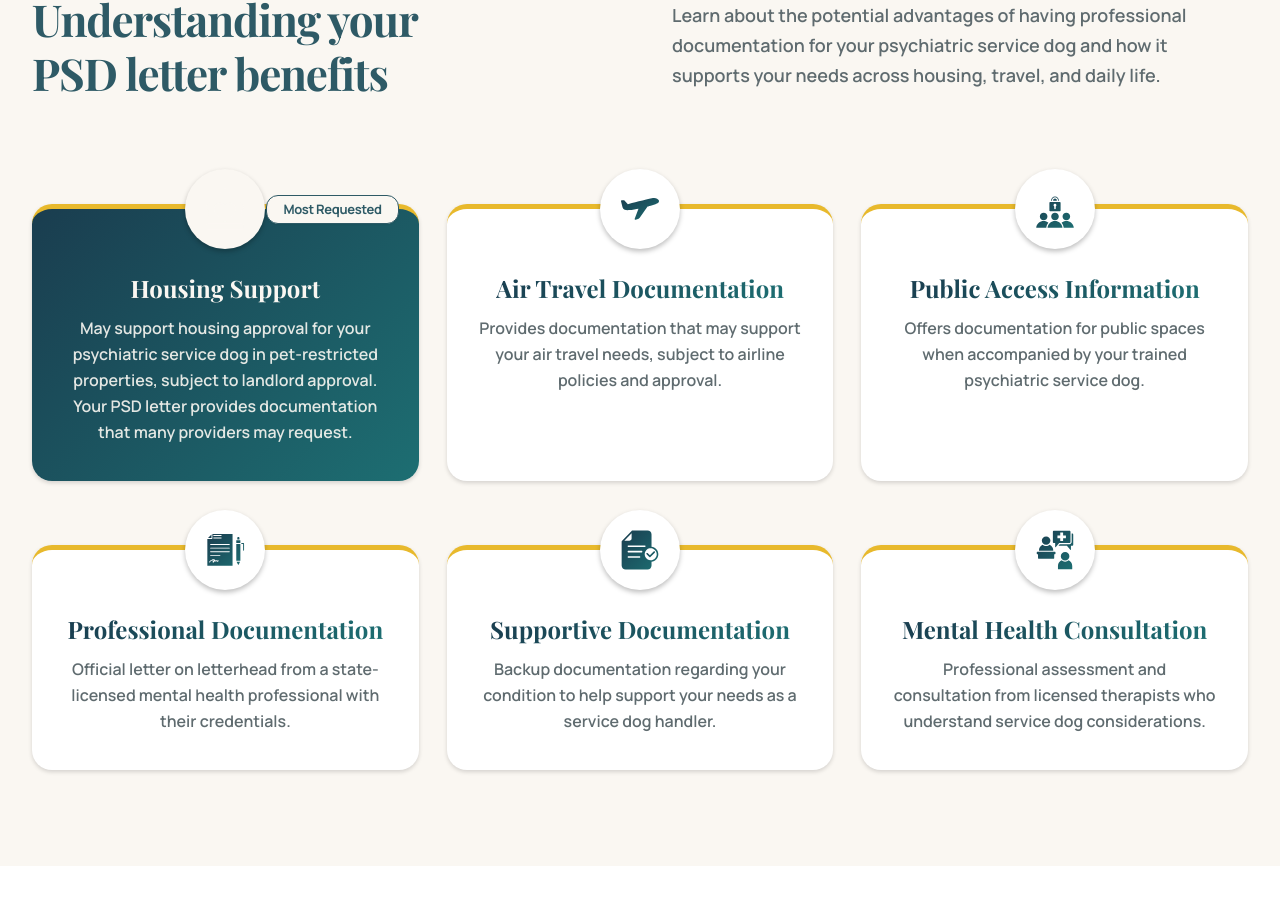
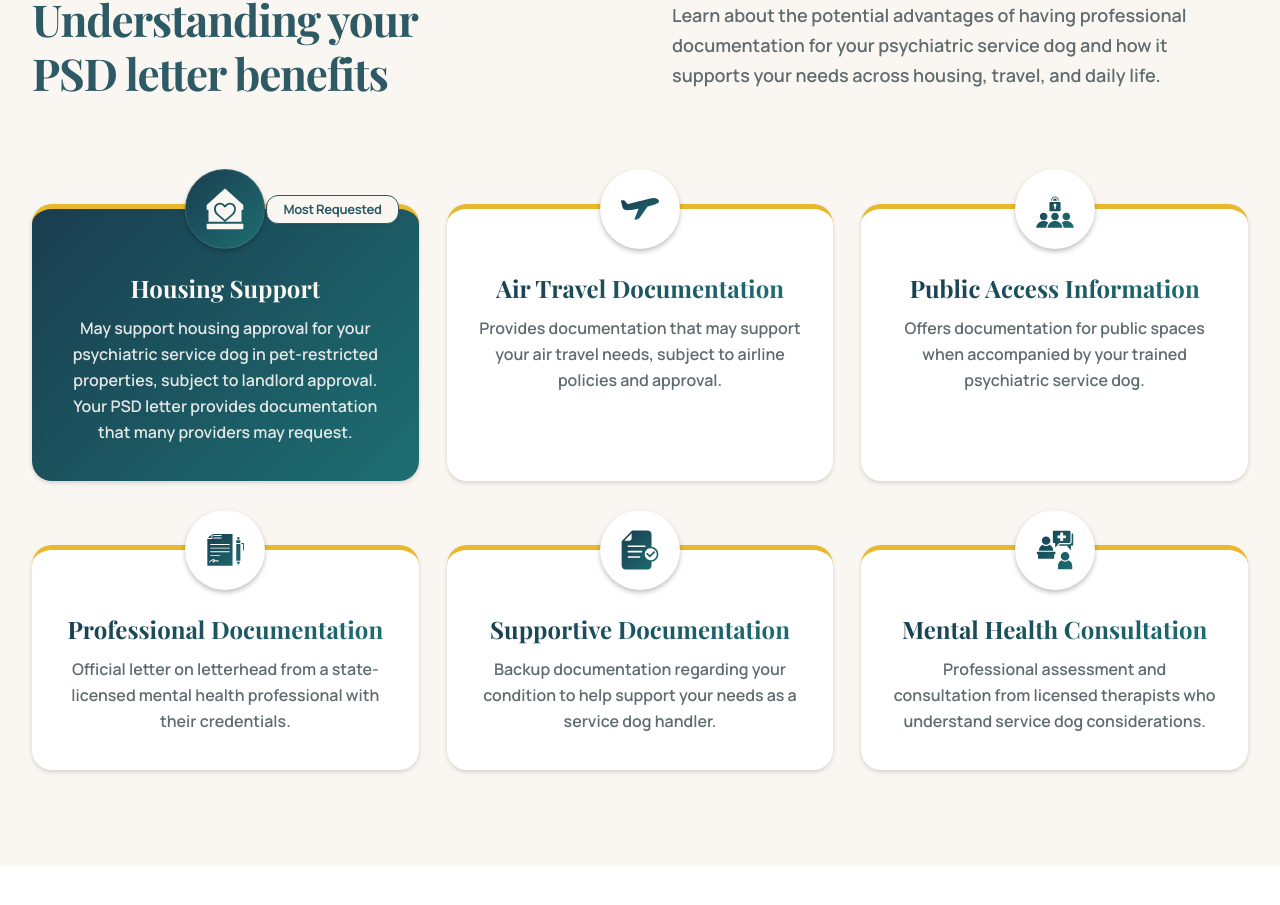
Before and after one commit to Aman-scripts/myesatherapist, a Next.js app: page /psd-letter in a window 1280 px wide. Shown: the part 1861-2766 px from the top of the page. Built offline with nearby package versions, Linux system fonts and the light colour scheme; a web font is replaced by a local one.

Commit message:
fix(psd-benefits): set teal gradient background on dark card circle badge so house icon is visible

```diff
--- a/components/psd-letter/PsdBenefitsSection.tsx
+++ b/components/psd-letter/PsdBenefitsSection.tsx
@@ -82,11 +82,12 @@ export function PsdBenefitsSection() {
             >
               {/* Floating Top-Center Circle Badge Icon */}
               <div
-                className={`absolute -top-[40px] left-1/2 -translate-x-1/2 w-[80px] h-[80px] rounded-full flex items-center justify-center z-20 ${
+                className={`absolute -top-[40px] left-1/2 -translate-x-1/2 w-[80px] h-[80px] rounded-full flex items-center justify-center z-20 shadow-[0px_2.5px_5px_rgba(0,0,0,0.25)] ${
                   item.isDark
-                    ? "bg-[#FAF7F2] shadow-[0px_2.5px_5px_rgba(0,0,0,0.25)]"
-                    : "bg-white shadow-[0px_2.5px_5px_rgba(0,0,0,0.25)]"
+                    ? "border border-white/10"
+                    : "bg-white"
                 }`}
+                style={item.isDark ? { backgroundImage: TEAL_GRADIENT } : {}}
               >
                 <Image
                   src={item.icon}
```
